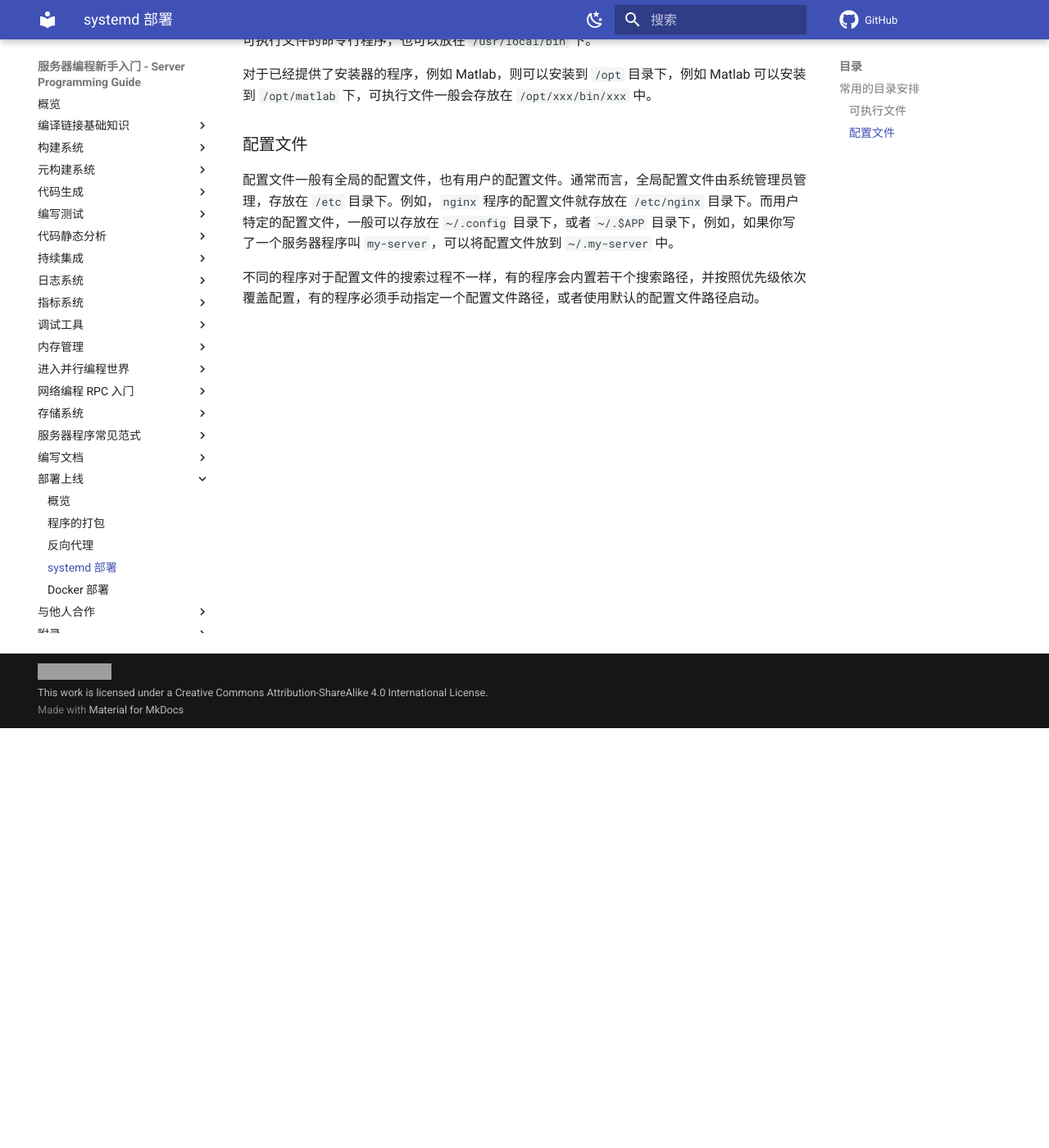
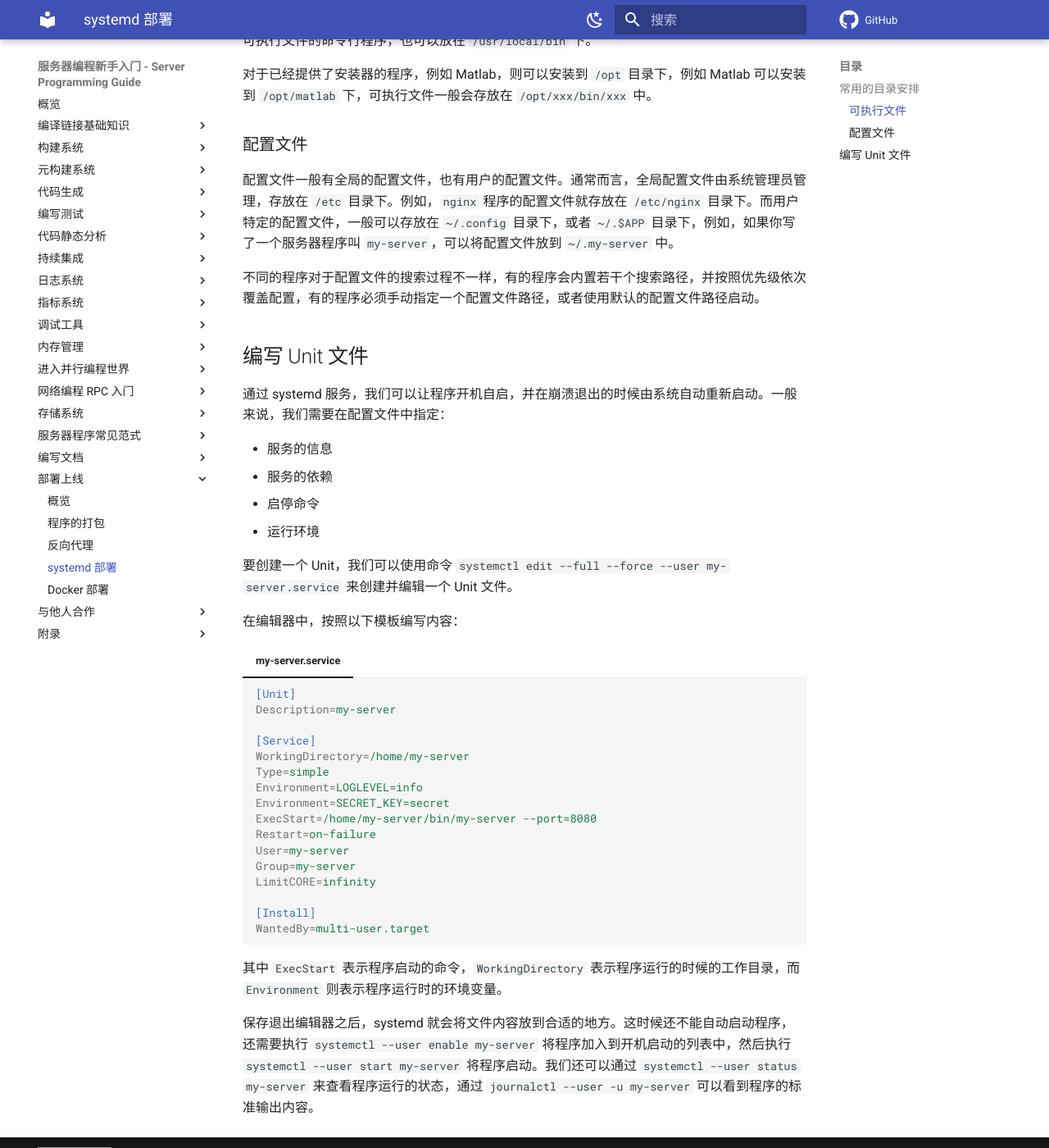
Before and after one commit to howardlau1999/server-programming-guide, an MkDocs documentation site: the page built from docs/deployment/systemd.md, in a window 1280 px wide and 1400 px high, scrolled down 512 px. Shown: the whole window at 82% size. Built offline with MkDocs 1.6.1 and Material for MkDocs 9.7.7, drawn with Linux system fonts in a browser that asks for light colours; emoji names are drawn with the system emoji font; comment, search, counter and statistics services are not loaded; grey boxes are pictures that could not be loaded.

Commit message:
some update

````diff
--- a/docs/deployment/systemd.md
+++ b/docs/deployment/systemd.md
@@ -17,3 +17,40 @@ Linux 没有规定程序以及配置必须安装在哪个目录下，但为了
 配置文件一般有全局的配置文件，也有用户的配置文件。通常而言，全局配置文件由系统管理员管理，存放在 `/etc` 目录下。例如，`nginx` 程序的配置文件就存放在 `/etc/nginx` 目录下。而用户特定的配置文件，一般可以存放在 `~/.config` 目录下，或者 `~/.$APP` 目录下，例如，如果你写了一个服务器程序叫 `my-server`，可以将配置文件放到 `~/.my-server` 中。
 
 不同的程序对于配置文件的搜索过程不一样，有的程序会内置若干个搜索路径，并按照优先级依次覆盖配置，有的程序必须手动指定一个配置文件路径，或者使用默认的配置文件路径启动。
+
+## 编写 Unit 文件
+
+通过 systemd 服务，我们可以让程序开机自启，并在崩溃退出的时候由系统自动重新启动。一般来说，我们需要在配置文件中指定：
+
+- 服务的信息
+- 服务的依赖
+- 启停命令
+- 运行环境
+
+要创建一个 Unit，我们可以使用命令 `systemctl edit --full --force --user my-server.service` 来创建并编辑一个 Unit 文件。
+
+在编辑器中，按照以下模板编写内容：
+
+=== "my-server.service"
+    ```ini
+    [Unit]
+    Description=my-server
+
+    [Service]
+    WorkingDirectory=/home/my-server
+    Type=simple
+    Environment=LOGLEVEL=info
+    Environment=SECRET_KEY=secret
+    ExecStart=/home/my-server/bin/my-server --port=8080
+    Restart=on-failure
+    User=my-server
+    Group=my-server
+    LimitCORE=infinity
+
+    [Install]
+    WantedBy=multi-user.target
+    ```
+
+其中 `ExecStart` 表示程序启动的命令，`WorkingDirectory` 表示程序运行的时候的工作目录，而 `Environment` 则表示程序运行时的环境变量。
+
+保存退出编辑器之后，systemd 就会将文件内容放到合适的地方。这时候还不能自动启动程序，还需要执行 `systemctl --user enable my-server` 将程序加入到开机启动的列表中，然后执行 `systemctl --user start my-server` 将程序启动。我们还可以通过 `systemctl --user status my-server` 来查看程序运行的状态，通过 `journalctl --user -u my-server` 可以看到程序的标准输出内容。
````
Also changed, not shown: docs/codegen/index.md (+4 -0 lines), docs/debugging/gdb.md (+7 -0 lines), docs/paradigms/system-design.md (+10 -0 lines).
